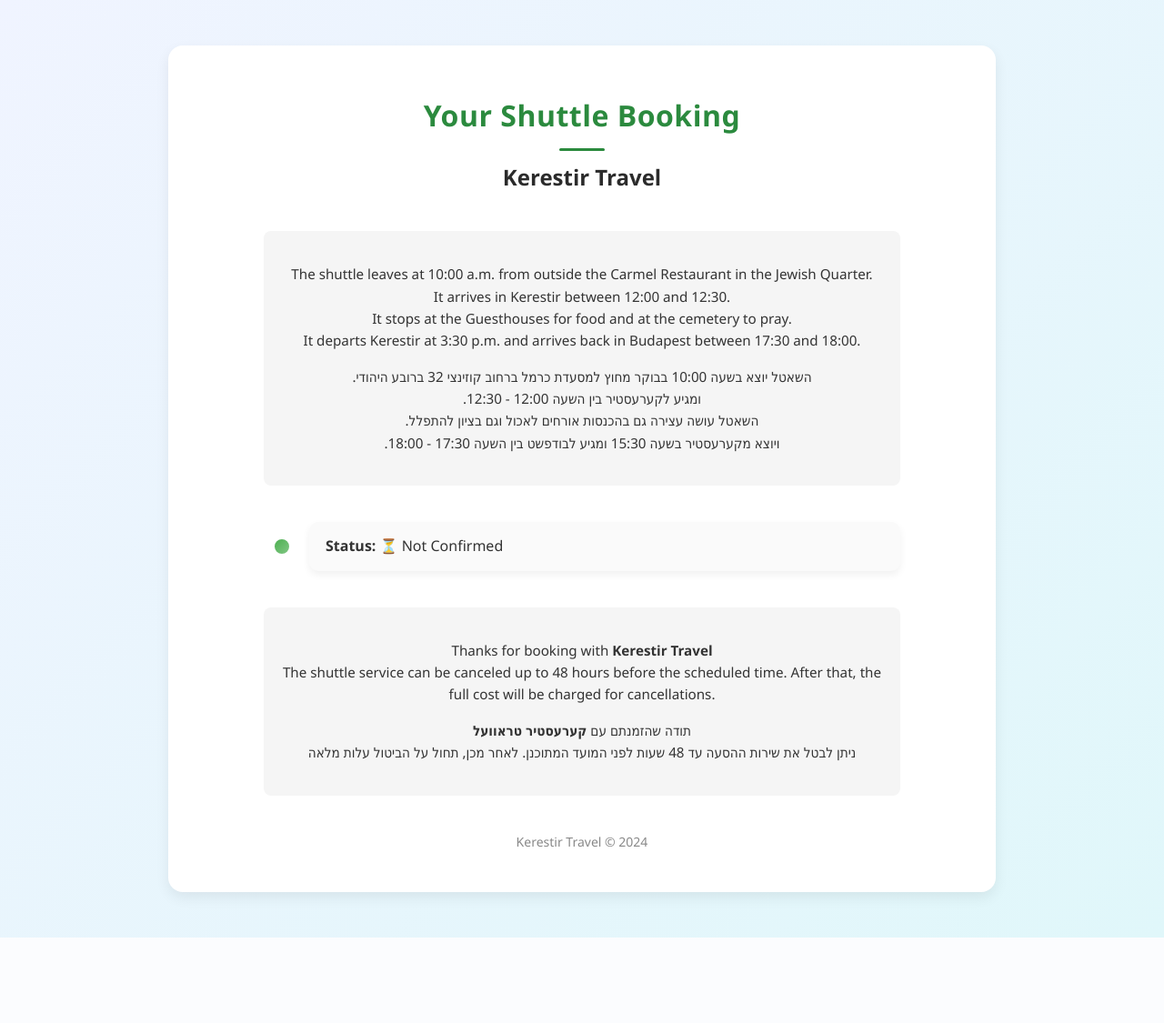
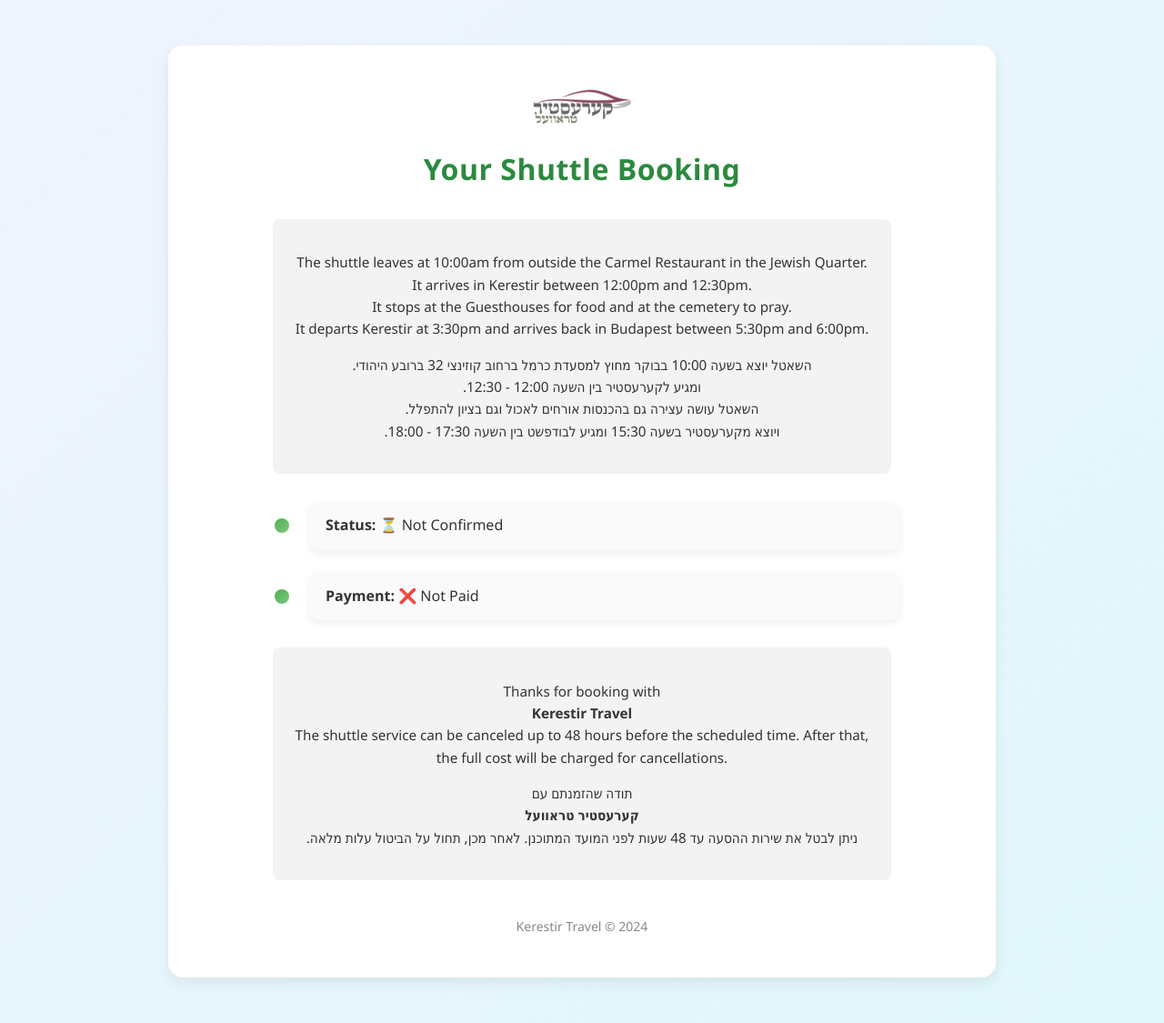
Before and after one commit to ScriptBlazer/kt_app, a Django app: template templates/shuttle/client_view_shuttle.html in a window 1280 px wide. Shown: the whole page at 91% size. Before the commit the page ends 1031 px from the top, so only its background shows below. Run offline with Django 5.2, Linux system fonts and the light colour scheme; the template is opened without the code that fills it, so the values that code supplies are empty; parts of the project's set-up code (start-up, migrations or seed data) failed here and were passed over.

Commit message:
Styling (#26)

```diff
--- a/static/client-link-styles.css
+++ b/static/client-link-styles.css
@@ -17,16 +17,23 @@
     animation: fadeIn 0.6s ease-in-out;
 }
 
+.logo {
+    display: block;
+    margin-left: auto;
+    margin-right: auto;
+    max-height: 80px;
+}
+
 h1 {
     text-align: center;
     font-size: 2rem;
     color: #2b8a3e;
-    margin-bottom: 10px;
+    margin: 0px 0px 20px 0px;
     letter-spacing: 0.5px;
     position: relative;
 }
 
-h1::after {
+/* h1::after {
     content: '';
     display: block;
     width: 50px;
@@ -34,7 +41,7 @@
     background: #2b8a3e;
     margin: 10px auto 0;
     border-radius: 2px;
-}
+} */
 
 h3 {
     font-size: 1.5rem;
@@ -86,15 +93,18 @@
 }
 
 .info-note {
-    margin-top: 40px;
-    margin-bottom: 40px;
+    margin: 30px 10px 30px 10px;
     padding: 20px;
-    background: #f5f5f5;
+    background: #f3f3f3;
     font-size: 0.95rem;
     color: #333;
     line-height: 1.6;
     border-radius: 8px;
     text-align: center;
+}
+
+.tnx {
+    font-size: 1em;
 }
 
 .footer {
@@ -131,7 +141,7 @@
 @media (max-width: 600px) {
     .container {
         margin: 30px 15px;
-        padding: 20px 40px 20px 20px;
+        padding: 20px 20px 20px 20px;
     }
 
     .timeline-step .card {
@@ -145,4 +155,15 @@
     h3 {
         font-size: 1.25rem;
     }
+
+    .info-note p{
+        font-size: 0.8em;
+    }
+
+    .card {
+        margin-right: 20px;
+    }
+    .tnx {
+        font-size: 1.2em;
+    }
 }
--- a/templates/shuttle/client_view_shuttle.html
+++ b/templates/shuttle/client_view_shuttle.html
@@ -10,15 +10,16 @@
 </head>
 <body>
     <div class="container">
+        <img src="{% static 'images/kt-logo.png' %}" alt="Kerestir Travel Logo" class="logo">
         <h1>Your Shuttle Booking</h1>
-        <h3>Kerestir Travel</h3>
+        <!-- <h3>Kerestir Travel</h3> -->
         <div class="timeline">
 
             <div class="info-note">
-                <p>The shuttle leaves at 10:00 a.m. from outside the Carmel Restaurant in the Jewish Quarter.<br>
-                It arrives in Kerestir between 12:00 and 12:30.<br>
+                <p>The shuttle leaves at 10:00am from outside the Carmel Restaurant in the Jewish Quarter.<br>
+                It arrives in Kerestir between 12:00pm and 12:30pm.<br>
                 It stops at the Guesthouses for food and at the cemetery to pray.<br>
-                It departs Kerestir at 3:30 p.m. and arrives back in Budapest between 17:30 and 18:00.</p>
+                It departs Kerestir at 3:30pm and arrives back in Budapest between 5:30pm and 6:00pm.</p>
 
                 <p dir="rtl">השאטל יוצא בשעה 10:00 בבוקר מחוץ למסעדת כרמל ברחוב קוזינצי 32 ברובע היהודי.<br>
                 ומגיע לקערעסטיר בין השעה 12:00 - 12:30.<br>
@@ -116,13 +117,26 @@
                 </div>
             </div>
 
+            <div class="timeline-step" style="--i:13;">
+                <div class="dot"></div>
+                <div class="card"><strong>Payment:</strong>
+                    {% if shuttle.is_paid %}
+                        ✅ Paid
+                    {% else %}
+                        ❌ Not Paid
+                    {% endif %}
+                </div>
+            </div>
+
             <div class="info-note">
-                <p>Thanks for booking with <strong>Kerestir Travel</strong><br>
+                <p><span class="tnx">Thanks for booking with<br><strong>Kerestir Travel</strong> </span><br>
                 The shuttle service can be canceled up to 48 hours before the scheduled time. After that, the full cost will be charged for cancellations.</p>
-
                 <p dir="rtl" style="margin-top: 1em;">
-                    תודה שהזמנתם עם <strong>קערעסטיר טראוועל</strong><br>
-                    ניתן לבטל את שירות ההסעה עד 48 שעות לפני המועד המתוכנן. לאחר מכן, תחול על הביטול עלות מלאה
+                    <span class="tnx">
+                        תודה שהזמנתם עם<br>
+                        <strong>קערעסטיר טראוועל</strong><br>
+                    </span>
+                    ניתן לבטל את שירות ההסעה עד 48 שעות לפני המועד המתוכנן. לאחר מכן, תחול על הביטול עלות מלאה.
                 </p>
             </div>
         </div>
```
Also changed, not shown: static/script.js (+19 -26 lines), templates/jobs/client_view_job.html (+18 -3 lines), templates/shuttle/day_info.html (+4 -3 lines), templates/shuttle/driver_link.html (+7 -1 lines), static/images/kt-logo.png (added).
